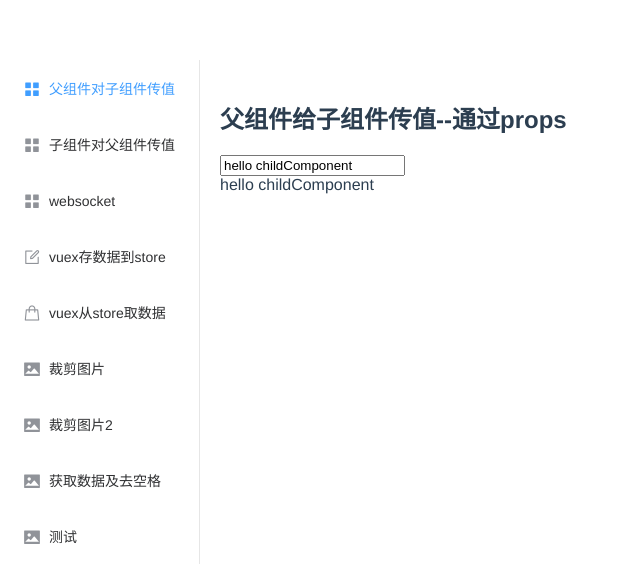
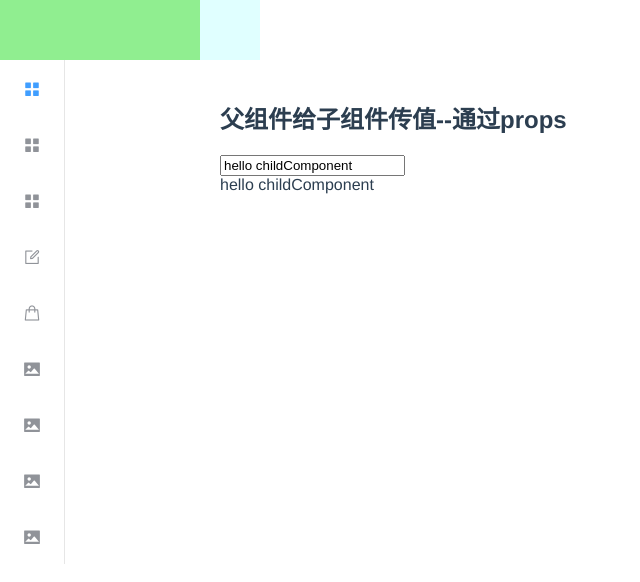
Before and after one commit to ClausLiang/elementAndVueDemo, a Vue app: page /sonToFather#/fatherToSon in a window 1280 px wide. Shown: the top 582 px of the page, without its empty margins (0-640 px from the left). Built offline with nearby package versions, Linux system fonts and the light colour scheme; sample sign-in values are in the browser's storage.

Commit message:
collapse属性控制el-menu的展开与收起

```diff
--- a/src/components/Index.vue
+++ b/src/components/Index.vue
@@ -4,7 +4,7 @@
       <div class="logo">
 
       </div>
-      <el-menu :default-active="currentMenu" class="el-menu-vertical-demo" router>
+      <el-menu :default-active="currentMenu" class="el-menu-vertical-demo" router :collapse="menuCollapse">
         <el-menu-item index="/fatherToSon">
           <i class="el-icon-menu"></i>
           <span slot="title">父组件对子组件传值</span>
@@ -44,7 +44,9 @@
       </el-menu>
     </div>
     <div class="main-content">
-      <div class="header"></div>
+      <div class="header">
+        <span class="switch" @click="menuSwitchHandle"></span>
+      </div>
       <div class="main-wrapper">
         <router-view></router-view>
       </div>
@@ -55,7 +57,8 @@
   export default {
     data () {
       return {
-        currentMenu: this.$route.path
+        currentMenu: this.$route.path,
+        menuCollapse: true
       }
     },
     created () {
@@ -63,6 +66,11 @@
       } else { // 未登录重新登录
         alert('登录异常，请重新登录')
         this.$router.push({path: '/login'})
+      }
+    },
+    methods: {
+      menuSwitchHandle () {
+        this.menuCollapse = !this.menuCollapse
       }
     }
   }
@@ -74,12 +82,22 @@
       flex: 0 0 200px;
       .logo{
         height: 60px;
+        background: lightgreen;
       }
     }
     .main-content{
       flex: 1;
       .header{
         height: 60px;
+        position: relative;
+        .switch{
+          position: absolute;
+          left: 0;
+          top: 0;
+          height: 60px;
+          width: 60px;
+          background: lightcyan;
+        }
       }
       .main-wrapper{
         padding: 20px;
```
